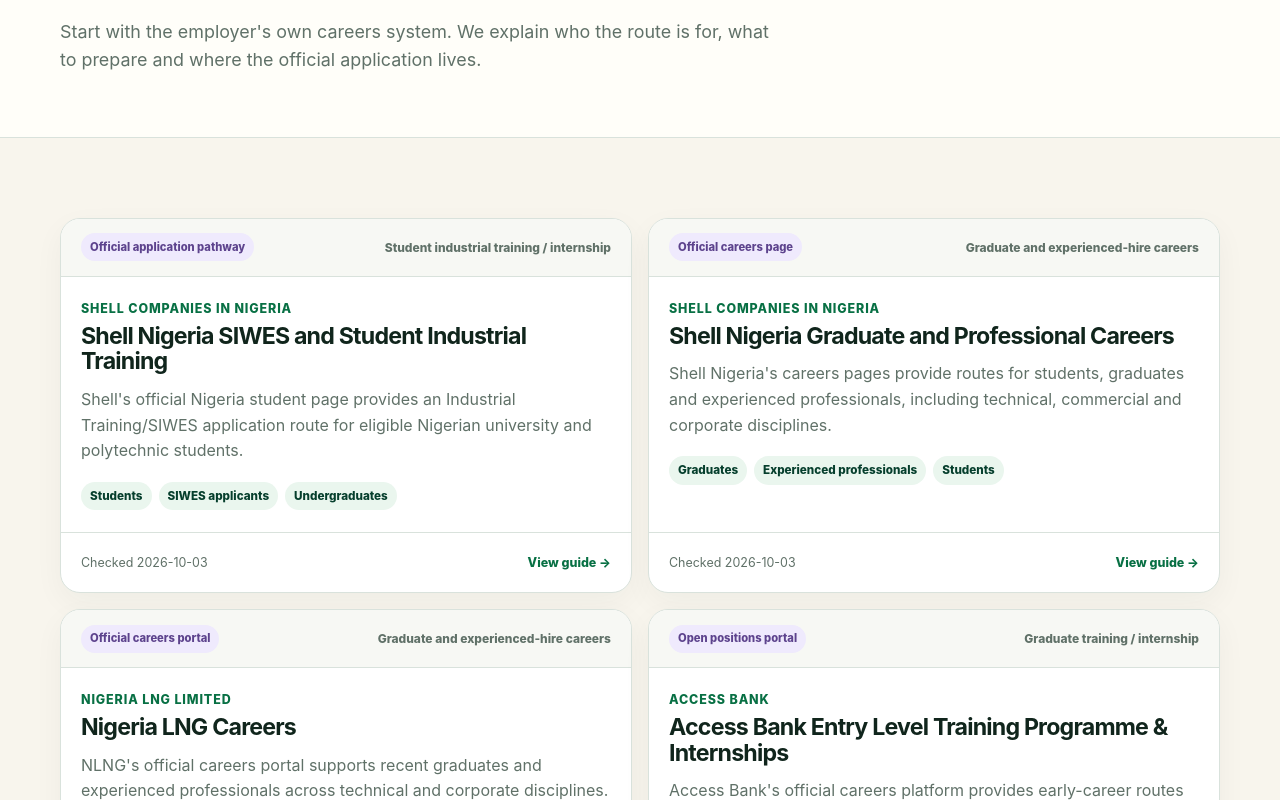
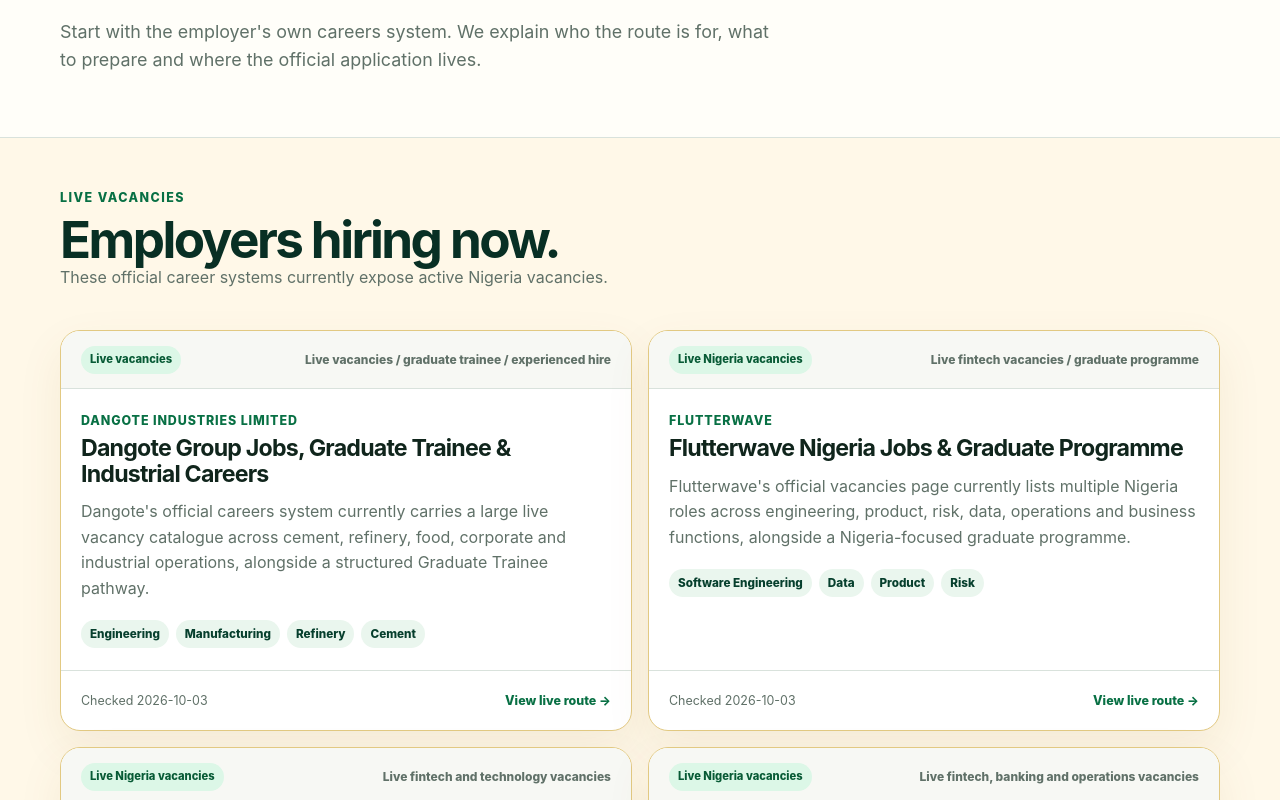
Before and after one commit to eghosa001/nigeria, a Next.js app: page /jobs/private in a window 1280 px wide. Shown: the part 440-1240 px from the top of the page. Built offline with nearby package versions, Linux system fonts and the light colour scheme; no server answers.

Commit message:
feat(jobs): separate live private vacancies from career pathways

```diff
--- a/app/jobs/private/page.tsx
+++ b/app/jobs/private/page.tsx
@@ -9,6 +9,9 @@ export const metadata: Metadata = {
 };
 
 export default function PrivateJobsPage() {
+  const live = privateOpportunities.filter((item) => item.status === "open");
+  const pathways = privateOpportunities.filter((item) => item.status !== "open");
+
   return (
     <>
       <section className="section page-top jobs-section-top">
@@ -19,10 +22,37 @@ export default function PrivateJobsPage() {
           <p className="page-intro">Start with the employer's own careers system. We explain who the route is for, what to prepare and where the official application lives.</p>
         </div>
       </section>
+      {live.length ? (
+        <section className="section jobs-open-section">
+          <div className="container">
+            <div className="minimal-section-heading">
+              <div><span className="eyebrow">Live vacancies</span><h2>Employers hiring now.</h2><p>These official career systems currently expose active Nigeria vacancies.</p></div>
+            </div>
+            <div className="jobs-private-grid">
+              {live.map((item) => (
+                <article className="job-card job-card-open" key={item.slug}>
+                  <div className="job-card-top"><span className={"job-status job-status-" + item.status}>{item.statusLabel}</span><span>{item.employmentType}</span></div>
+                  <div className="job-card-body">
+                    <p className="job-organisation">{item.organization}</p>
+                    <h2><Link href={"/jobs/" + item.slug}>{item.title}</Link></h2>
+                    <p>{item.summary}</p>
+                    <div className="job-tags">{item.fields.slice(0, 4).map((tag) => <span key={tag}>{tag}</span>)}</div>
+                  </div>
+                  <div className="job-card-footer"><span>Checked {item.verifiedAt}</span><Link href={"/jobs/" + item.slug}>View live route →</Link></div>
+                </article>
+              ))}
+            </div>
+          </div>
+        </section>
+      ) : null}
+
       <section className="section">
         <div className="container">
+          <div className="minimal-section-heading">
+            <div><span className="eyebrow">Career programmes</span><h2>Graduate, internship and professional pathways.</h2></div>
+          </div>
           <div className="jobs-private-grid">
-            {privateOpportunities.map((item) => (
+            {pathways.map((item) => (
               <article className="job-card" key={item.slug}>
                 <div className="job-card-top"><span className={"job-status job-status-" + item.status}>{item.statusLabel}</span><span>{item.employmentType}</span></div>
                 <div className="job-card-body">
```
